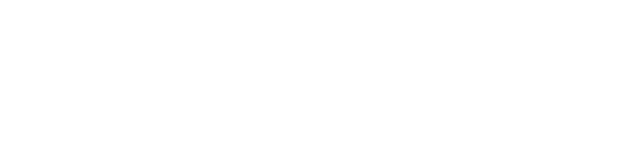
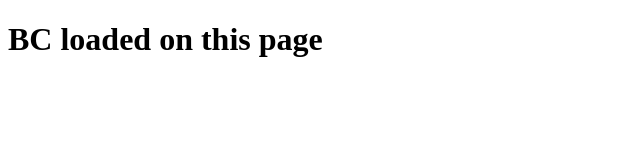
Before and after one commit to kenguie/bcIframe, a plain HTML site: page index.html in a window 1280 px wide. Shown: the whole page, without its empty margins (0-640 px from the left). Drawn offline with Linux system fonts and the light colour scheme.

Commit message:
took parent out and added h1

```diff
--- a/index.html
+++ b/index.html
@@ -6,6 +6,7 @@
   <title>Document</title>
 </head>
 <body>
+  <h1>BC loaded on this page</h1>
   <script type="text/javascript">
     (function() {
       this.bcHostname = 'advancelocal.sb.blueconic.net';
```
